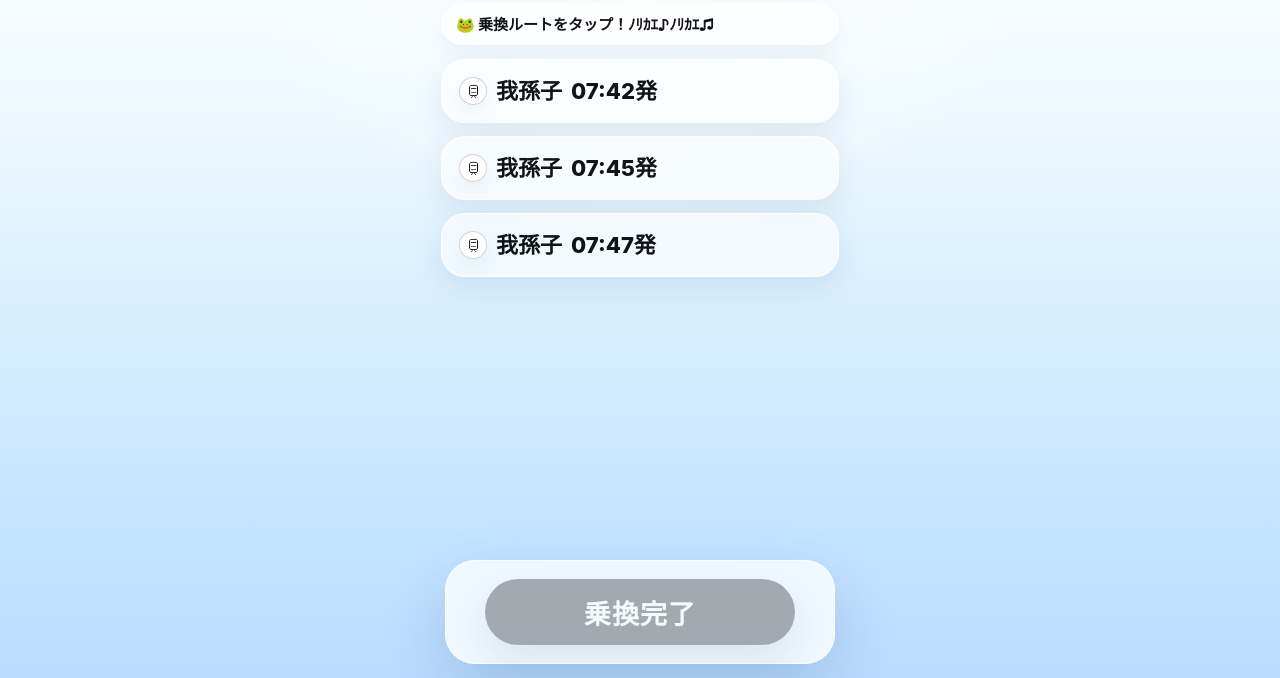
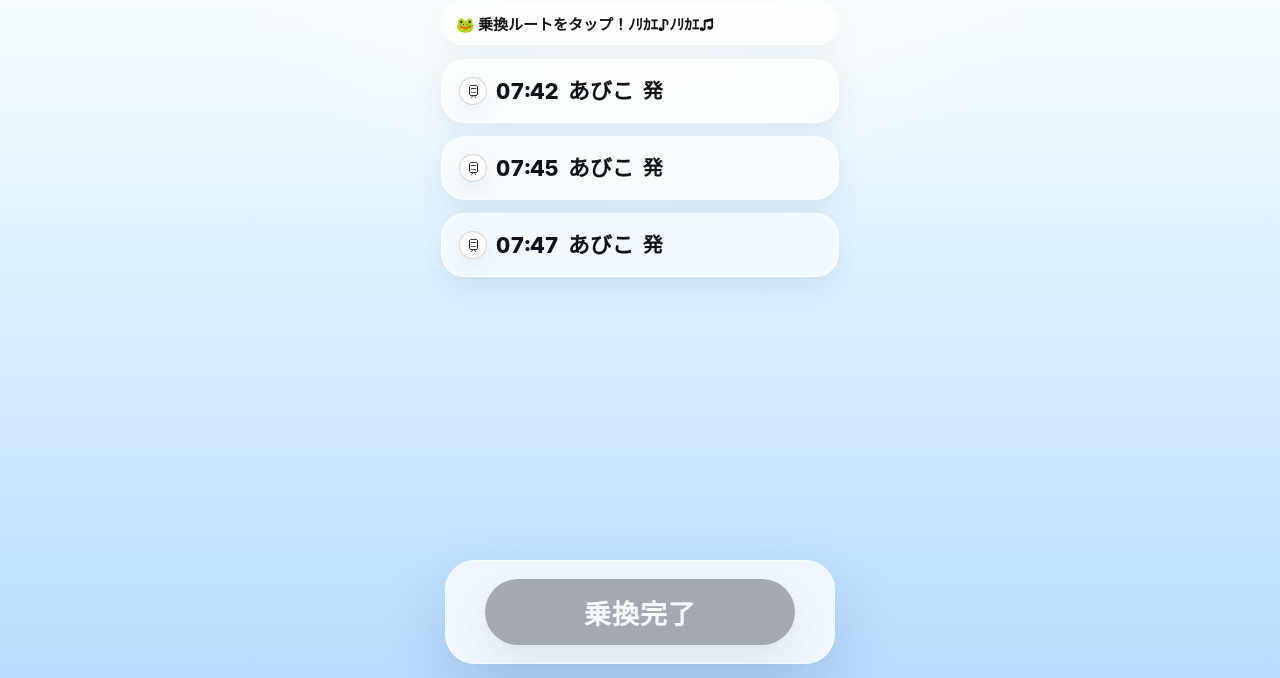
Before and after one commit to kentakuhiro4-cell/NORIKAERU, a plain HTML site: page app/index.html in a window 1280 px wide. Both pictures are taken after a click on the button "出発". Shown: the part 122-800 px from the top of the page. Drawn offline with Linux system fonts and the light colour scheme.

Commit message:
Unify route time display and add roadmap

```diff
--- a/app/css/style.css
+++ b/app/css/style.css
@@ -338,8 +338,22 @@ button { font: inherit; }
   line-height: 1;
 }
 
-.depart {
+.inline-time {
   font-size: 22px;
+  font-weight: 850;
+  font-variant-numeric: tabular-nums;
+  white-space: nowrap;
+}
+
+.inline-station {
+  font-size: 22px;
+  font-weight: 820;
+  white-space: nowrap;
+}
+
+.inline-label {
+  font-size: 20px;
+  font-weight: 820;
   white-space: nowrap;
 }
 
@@ -447,13 +461,14 @@ button { font: inherit; }
   display: block;
   font-size: 15px;
   font-weight: 850;
+  margin-top: 5px;
 }
 
 .tm {
   display: block;
   font-size: 20px;
   font-weight: 850;
-  margin-top: 5px;
+  font-variant-numeric: tabular-nums;
   white-space: nowrap;
 }
 
--- a/app/index.html
+++ b/app/index.html
@@ -51,13 +51,13 @@
         <div class="wait-timeline">
           <div class="wait-row">
             <span class="wait-icon"><img src="assets/train.png" alt=""></span>
-            <span class="wait-time" id="waitFromTime">07:55発</span>
-            <span class="wait-station" id="waitFrom">動物園前</span>
+            <span class="wait-time" id="waitFromTime">07:55</span>
+            <span class="wait-station"><span id="waitFrom">動物園前</span> <span id="waitFromLabel">発</span></span>
           </div>
           <div class="wait-row">
             <span class="wait-icon"><img src="assets/train.png" alt=""></span>
-            <span class="wait-time" id="waitToTime">08:18着</span>
-            <span class="wait-station" id="waitTo">淡路</span>
+            <span class="wait-time" id="waitToTime">08:18</span>
+            <span class="wait-station"><span id="waitTo">淡路</span> <span id="waitToLabel">着</span></span>
           </div>
           <div class="wait-row">
             <span class="wait-icon"><img src="assets/building.png" alt=""></span>
--- a/app/js/app.js
+++ b/app/js/app.js
@@ -1,6 +1,6 @@
 const trains = [
   {
-    start: "我孫子",
+    start: "あびこ",
     st: "07:42",
     mid: "動物園前",
     arr: "07:54",
@@ -10,7 +10,7 @@ const trains = [
     ]
   },
   {
-    start: "我孫子",
+    start: "あびこ",
     st: "07:45",
     mid: "動物園前",
     arr: "07:57",
@@ -20,7 +20,7 @@ const trains = [
     ]
   },
   {
-    start: "我孫子",
+    start: "あびこ",
     st: "07:47",
     mid: "動物園前",
     arr: "07:59",
@@ -75,12 +75,12 @@ function renderRoutes() {
     return `
       <section class="card route-card ${keptTrain === index ? "kept open" : ""}">
         <div class="head" role="button" tabindex="0" data-toggle-route>
-          <div class="main">${trainIcon()}<span>${train.start}</span><span class="depart">${train.st}発</span></div>
+          <div class="main">${trainIcon()}${inlineStop(train.st, train.start, "発")}</div>
           ${keptTrain === index ? '<button class="change-route" type="button" data-change-route>変更</button>' : ""}
         </div>
         <div class="detail">
           <div class="inner">
-            <div class="arrival">${trainIcon()}<span>${train.mid}</span><span>${train.arr}着</span></div>
+            <div class="arrival">${trainIcon()}${inlineStop(train.arr, train.mid, "着")}</div>
             <div class="branches" data-group="${index}">
               ${renderBranch(train.routes[0], "white", index, 0)}
               ${renderBranch(train.routes[1], "gray", index, 1)}
@@ -98,11 +98,19 @@ function renderBranch(route, style, trainIndex, routeIndex) {
     <button class="branch ${style}" type="button" data-select-branch="${trainIndex}:${routeIndex}">
       <div class="branch-head">乗換 ${route.wait}</div>
       <div class="mini">
-        <div class="stop first">${trainIcon("mini-icon")}<span><span class="station">${route.from}</span><span class="tm">${route.fromTime}発</span></span></div>
-        <div class="stop">${trainIcon("mini-icon")}<span><span class="station">${route.to}</span><span class="tm">${route.toTime}着</span></span></div>
+        <div class="stop first">${trainIcon("mini-icon")}${stackedStop(route.fromTime, route.from, "発")}</div>
+        <div class="stop">${trainIcon("mini-icon")}${stackedStop(route.toTime, route.to, "着")}</div>
       </div>
     </button>
   `;
+}
+
+function inlineStop(time, station, label) {
+  return `<span class="inline-time">${time}</span><span class="inline-station">${station}</span><span class="inline-label">${label}</span>`;
+}
+
+function stackedStop(time, station, label) {
+  return `<span class="stop-text"><span class="tm">${time}</span><span class="station">${station} ${label}</span></span>`;
 }
 
 function startCommute() {
@@ -175,9 +183,9 @@ function selectOther(trainIndex) {
 function goArrivalWait() {
   if (!selected) return;
   document.getElementById("waitFrom").textContent = selected.from;
-  document.getElementById("waitFromTime").textContent = formatTime(selected.fromTime, "発");
+  document.getElementById("waitFromTime").textContent = selected.fromTime;
   document.getElementById("waitTo").textContent = selected.to;
-  document.getElementById("waitToTime").textContent = formatTime(selected.toTime, "着");
+  document.getElementById("waitToTime").textContent = selected.toTime;
   document.getElementById("officeTime").textContent = selected.officeTime;
 
   state = "arrivalWait";
@@ -203,10 +211,6 @@ function backStandby() {
   show("standbyView");
   setNext("おはようございます。今日も元気に出発しましょう。", true);
   setAction("出発");
-}
-
-function formatTime(value, suffix) {
-  return value.includes(":") ? `${value}${suffix}` : value;
 }
 
 function toast(text) {
```
Also changed, not shown: 1 other file.
